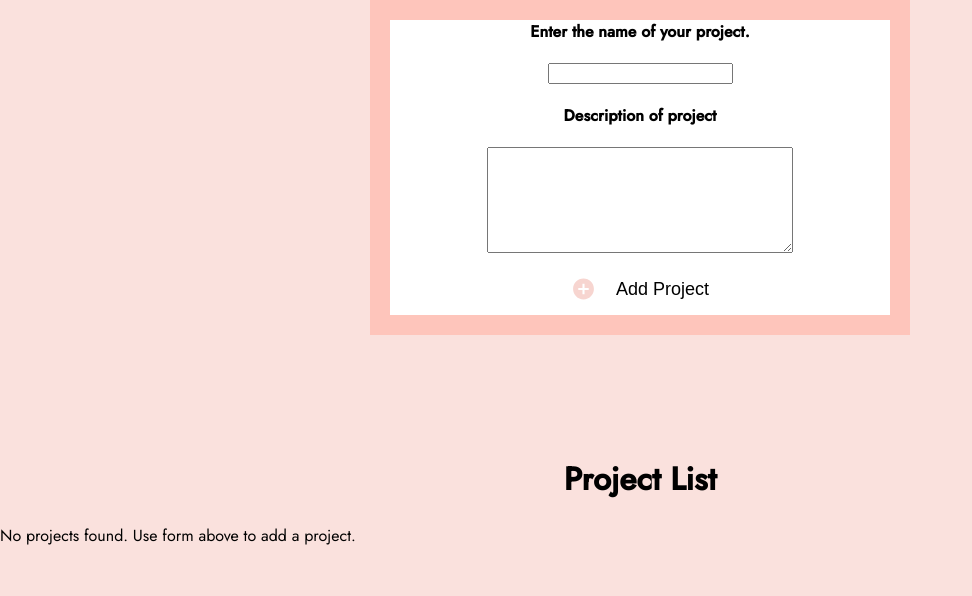
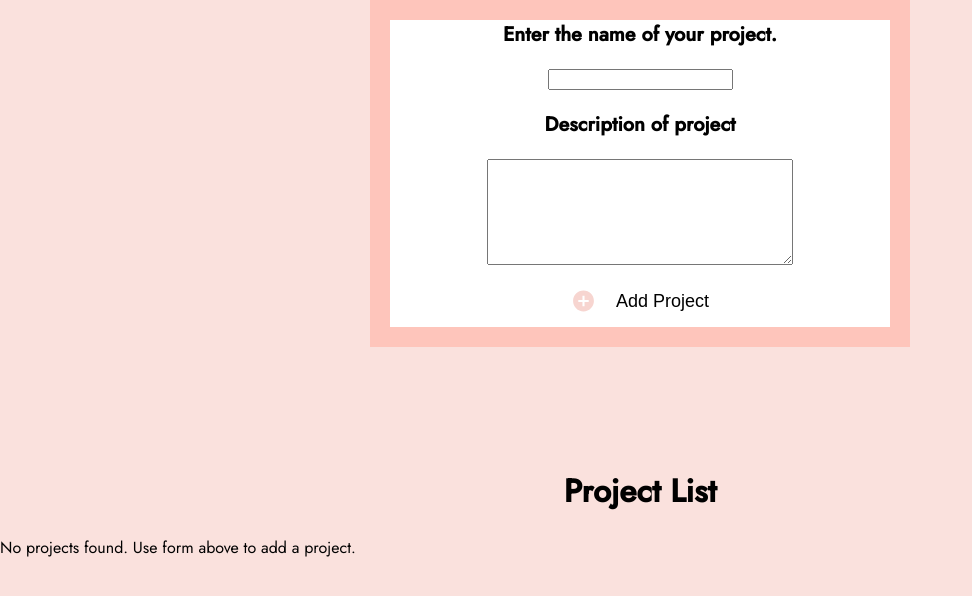
Before and after one commit to jleonen/react-project1, a React (Create React App) app: page / in a window 1280 px wide. Shown: the top 596 px of the page, without its empty margins (0-972 px from the left). Built offline with nearby package versions, Linux system fonts and the light colour scheme.

Commit message:
Adjust font sizes for the headings in the form and the font size in the delete item buttons

```diff
--- a/src/Components/InputProject.module.css
+++ b/src/Components/InputProject.module.css
@@ -1,5 +1,9 @@
 body {
   background: #fae1dd;
+}
+
+form label {
+  font-size: 20px;
 }
 
 .infoContainer,
--- a/src/Components/ProjectItem.module.css
+++ b/src/Components/ProjectItem.module.css
@@ -17,7 +17,8 @@ li button {
 
 button {
   border: none;
-  background: white;
+  background: #f8edeb;
+  font-size: 16px;
 }
 
 button:hover {
```
